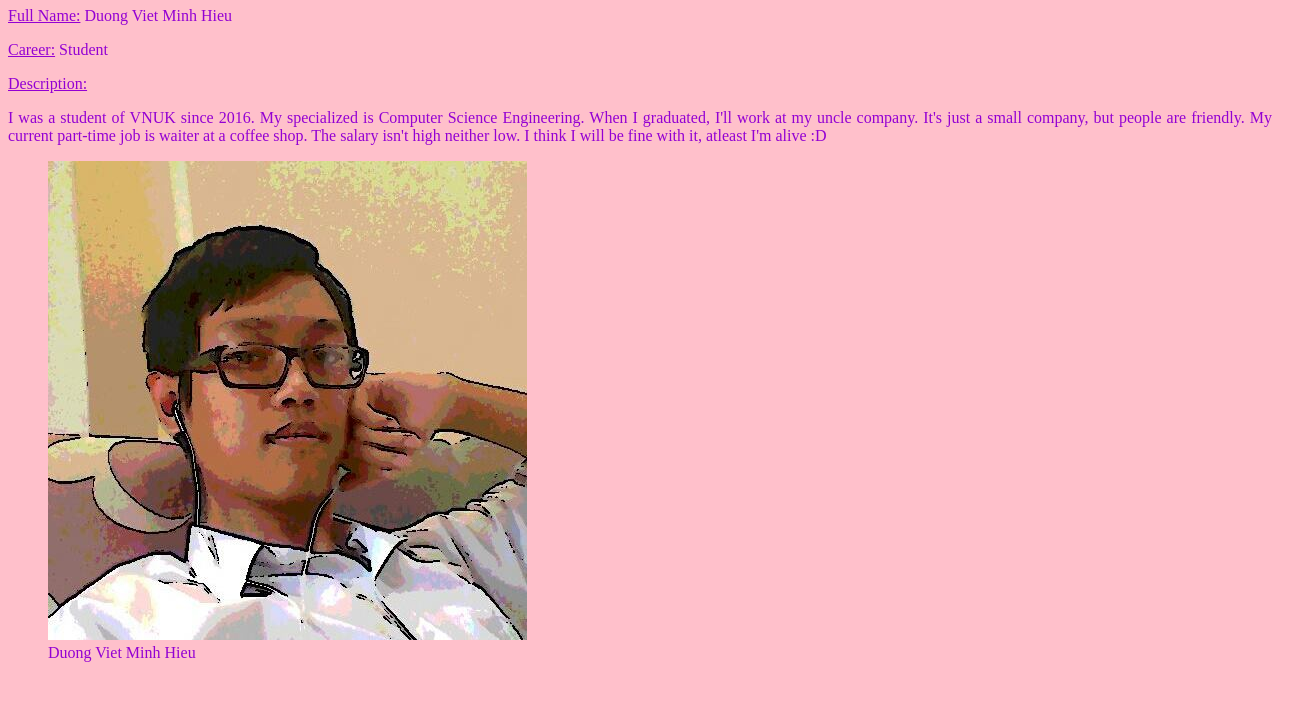
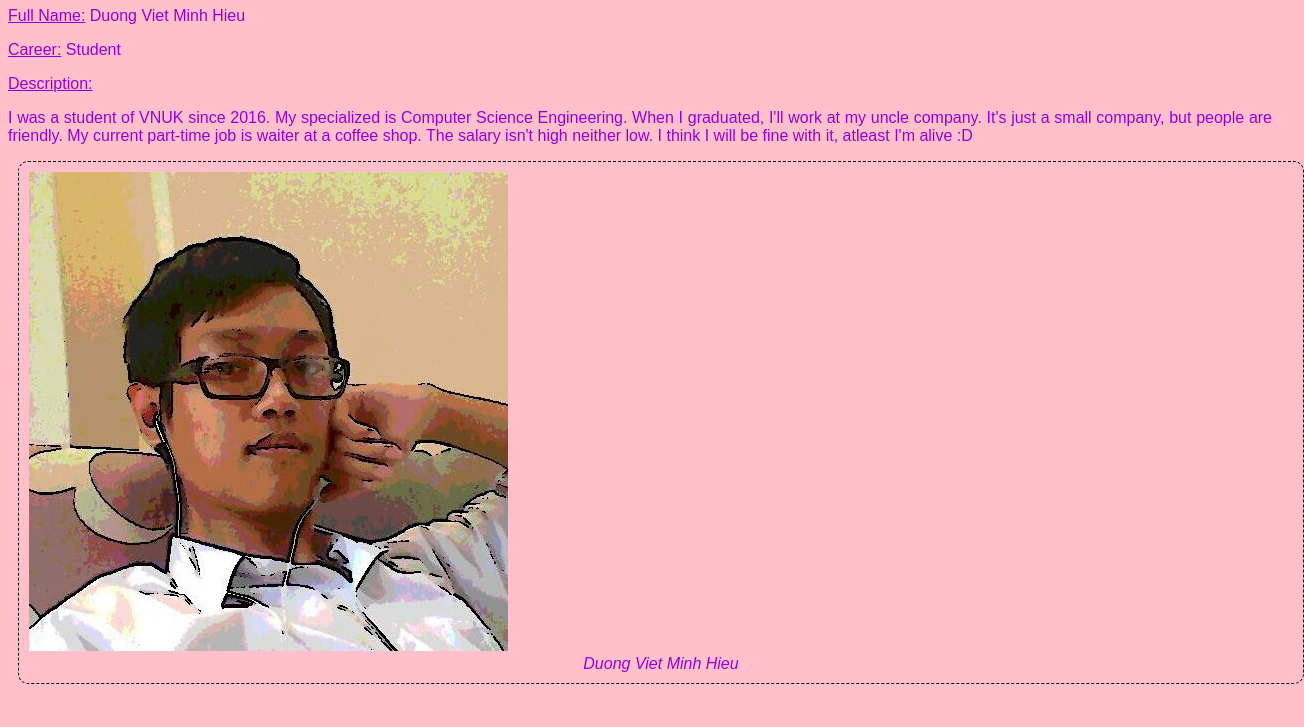
Before and after one commit to dvmhieu271/my_web_app, a plain HTML site: page index.html in a window 1280 px wide. Shown: the part 73-800 px from the top of the page, 1304 px wide, since content can reach past the window. Drawn offline with Linux system fonts and the light colour scheme.

Commit message:
Web Feb 20th 2019, 10h30

```diff
--- a/css/app.css
+++ b/css/app.css
@@ -1,7 +1,32 @@
+@font-face {
+  font-family: "patrick";
+  src: url("../fonts/patrick.ttf");
+}
+
 body {
   color: rgb(148,0,211);
   background: rgb(255,192,203);
+  font-size: 12;
+  font-family: arial;
 }
+
 p {
   text-align: justify;
 }
+
+figcaption {
+  text-align: center;
+  font-style: italic;
+}
+
+figure {
+  border: 1px solid #000;
+  border-style: dashed;
+  border-radius: 10px;
+  padding: 10px;
+  margin: 10px;
+  width: 100%;
+}
+img {
+  max-width: 100%;
+}
```
Also changed, not shown: fonts/PATRICK.TTF (added).
